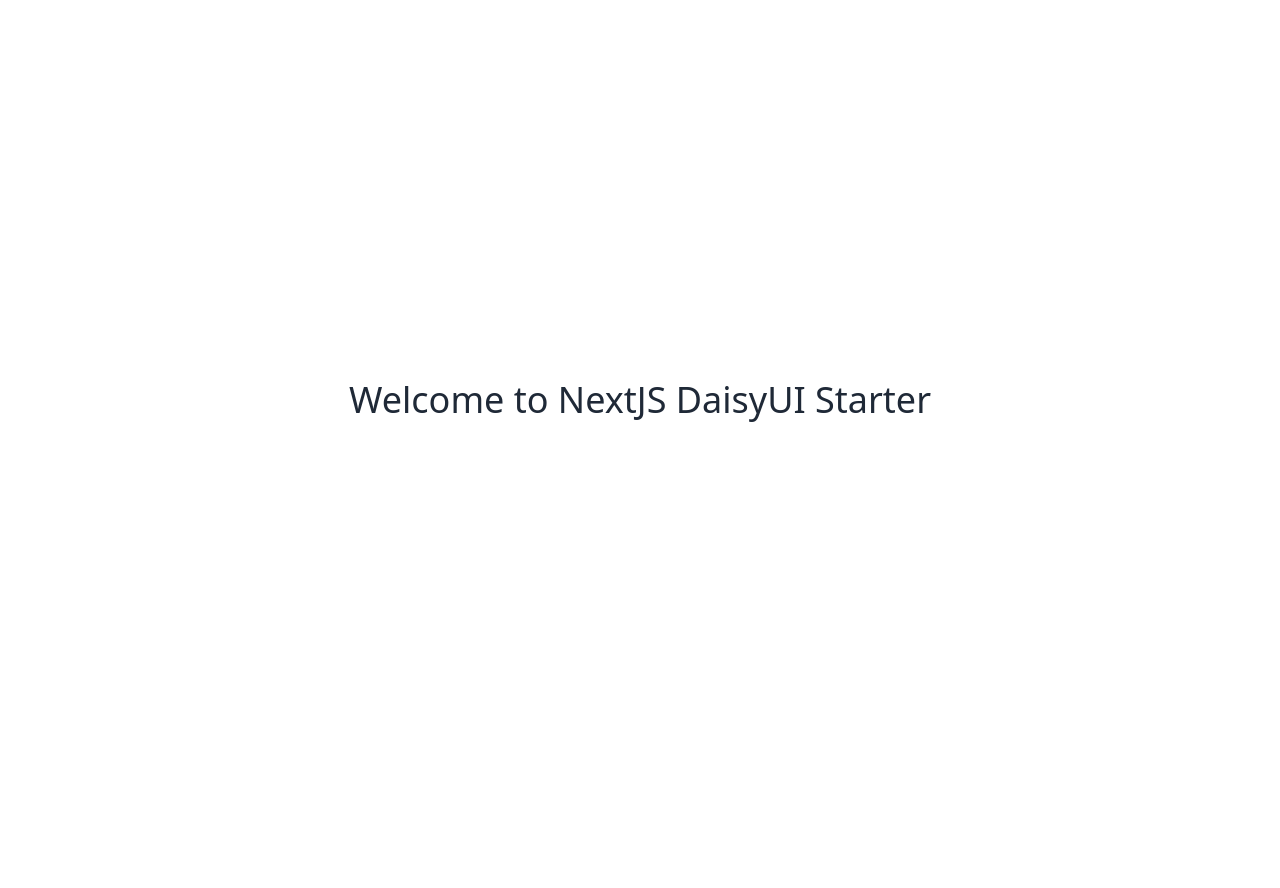
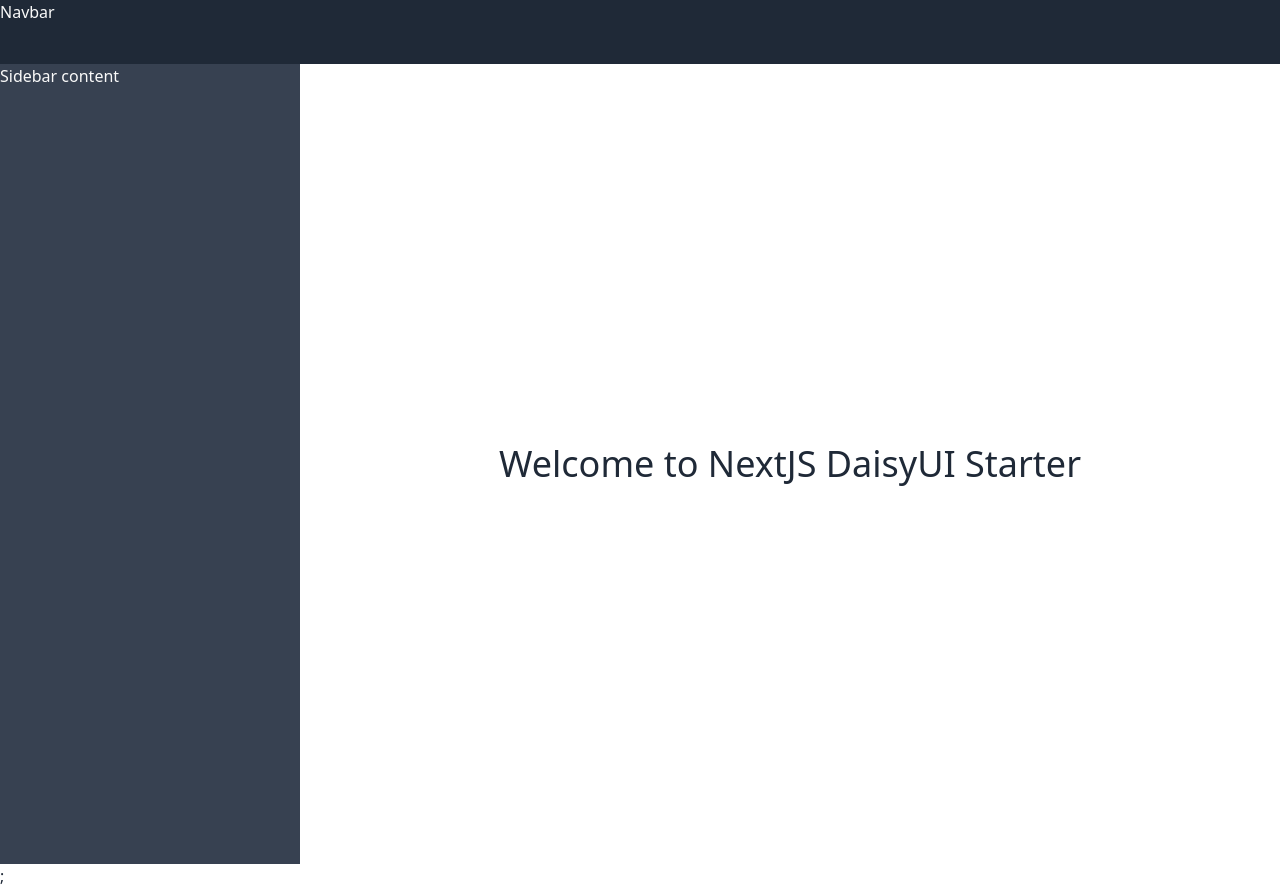
Before and after one commit to jmarioste/next-responsive-sidebar-tailwind, a Next.js app: page / in a window 1280 px wide. Before the commit the page ends 800 px from the top, so only its background shows below. Built offline with nearby package versions, Linux system fonts and the light colour scheme.

Commit message:
Implement layout

```diff
--- /dev/null
+++ b/components/Layout.tsx
@@ -0,0 +1,20 @@
+import React, { PropsWithChildren } from "react";
+import Navbar from "./Navbar";
+import Sidebar from "./Sidebar";
+
+const Layout = (props: PropsWithChildren) => {
+  return (
+    <div className="grid min-h-screen grid-rows-header">
+      <div>
+        <Navbar />
+      </div>
+
+      <div className="grid md:grid-cols-sidebar ">
+        <Sidebar />
+        {props.children}
+      </div>
+    </div>
+  );
+};
+
+export default Layout;
--- /dev/null
+++ b/components/Navbar.tsx
@@ -0,0 +1,11 @@
+import React from "react";
+
+const Navbar = () => {
+  return (
+    <div className="w-full bg-gray-800 h-16 text-zinc-50 fixed z-10">
+      Navbar
+    </div>
+  );
+};
+
+export default Navbar;
--- /dev/null
+++ b/components/Sidebar.tsx
@@ -0,0 +1,11 @@
+import React from "react";
+
+const Sidebar = () => {
+  return (
+    <div className="md:w-full h-screen bg-gray-700 text-zinc-50 fixed w-3/4 md:sticky top-0 md:top-16 z-20 md:z-0">
+      <div className="md:sticky top-0 md:top-16">Sidebar content</div>
+    </div>
+  );
+};
+
+export default Sidebar;
--- a/pages/_app.tsx
+++ b/pages/_app.tsx
@@ -1,8 +1,13 @@
 import "../styles/globals.css";
 import type { AppProps } from "next/app";
+import Layout from "components/Layout";
 
 function MyApp({ Component, pageProps }: AppProps) {
-  return <Component {...pageProps} />;
+  return (
+    <Layout>
+      <Component {...pageProps} />;
+    </Layout>
+  );
 }
 
 export default MyApp;
--- a/pages/index.tsx
+++ b/pages/index.tsx
@@ -1,5 +1,4 @@
 import { NextPage } from "next";
-import { useSession } from "next-auth/react";
 import React from "react";
 
 const HomePage: NextPage = () => {
--- a/tailwind.config.js
+++ b/tailwind.config.js
@@ -15,7 +15,14 @@
         DEFAULT: "1rem",
       },
     },
-    extend: {},
+    extend: {
+      gridTemplateColumns: {
+        sidebar: "300px auto",
+      },
+      gridTemplateRows: {
+        header: "64px auto",
+      },
+    },
   },
   plugins: [require("daisyui")],
 };
```
